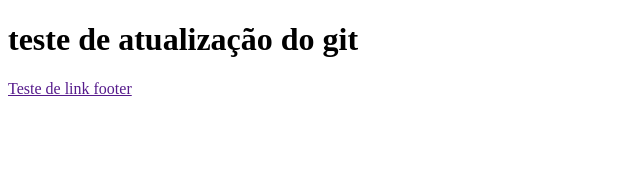
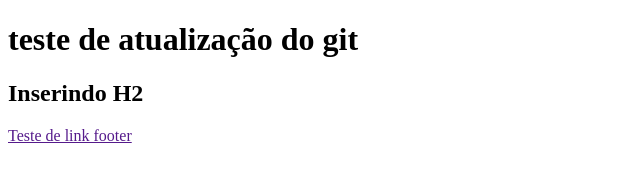
Before and after one commit to CarlosNato/Git-Lessons, a plain HTML site: page index.html in a window 1280 px wide. Shown: the whole page, without its empty margins (0-640 px from the left). Drawn offline with Linux system fonts and the light colour scheme.

Commit message:
Inserindo H2

```diff
--- a/index.html
+++ b/index.html
@@ -9,6 +9,7 @@
 
 <body>
     <h1>teste de atualização do git</h1>
+    <h2>Inserindo H2</h2>
 </body>
 <footer><a href="">Teste de link footer</a></footer>
 
```
